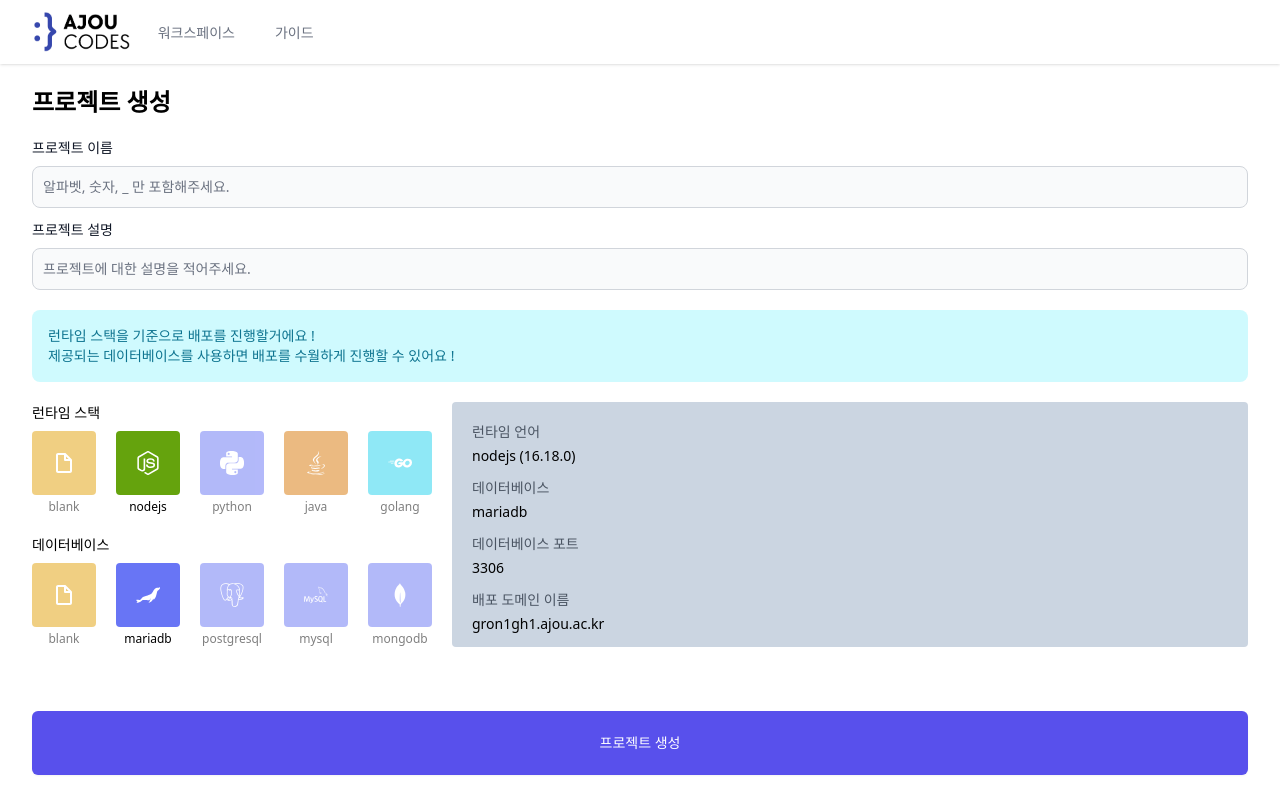
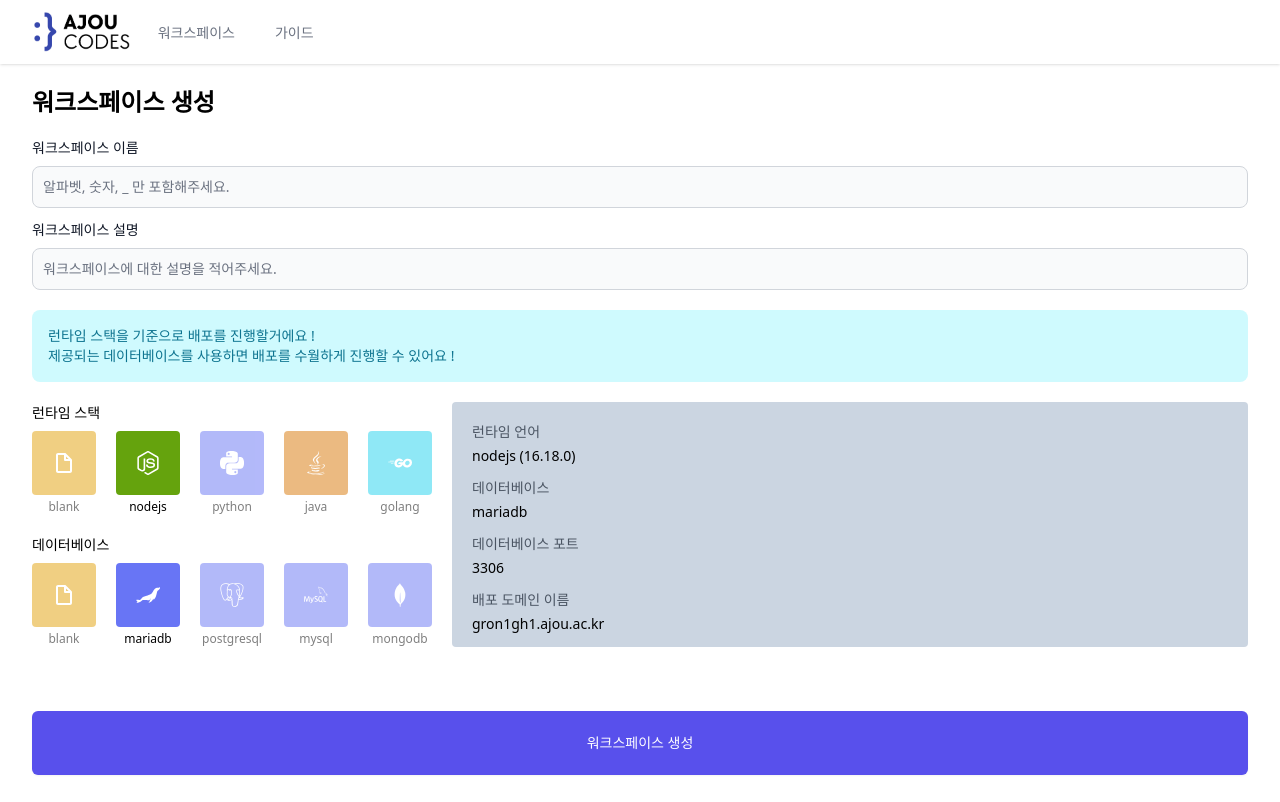
Before and after one commit to Ajou-Coding-Hub/client, a React (Vite) app: page /container in a window 1280 px wide. Built offline with nearby package versions, Linux system fonts and the light colour scheme.

Commit message:
feat: project to workspace'

```diff
--- a/src/pages/CreateContainerPage.tsx
+++ b/src/pages/CreateContainerPage.tsx
@@ -31,15 +31,15 @@ function CreateContainerPage() {
 
   return (
     <Padding>
-      <h1 className="font-bold text-2xl mb-5">프로젝트 생성</h1>
+      <h1 className="font-bold text-2xl mb-5">워크스페이스 생성</h1>
       <div className="mb-5">
         <Input
-          label="프로젝트 이름"
+          label="워크스페이스 이름"
           placeholder="알파벳, 숫자, _ 만 포함해주세요."
         />
         <Input
-          label="프로젝트 설명"
-          placeholder="프로젝트에 대한 설명을 적어주세요."
+          label="워크스페이스 설명"
+          placeholder="워크스페이스에 대한 설명을 적어주세요."
         />
       </div>
       <Alert>
@@ -123,7 +123,7 @@ function CreateContainerPage() {
         </div>
       </div>
       <Button className="w-full justify-center mt-16 h-16">
-        프로젝트 생성
+        워크스페이스 생성
       </Button>
     </Padding>
   );
```
